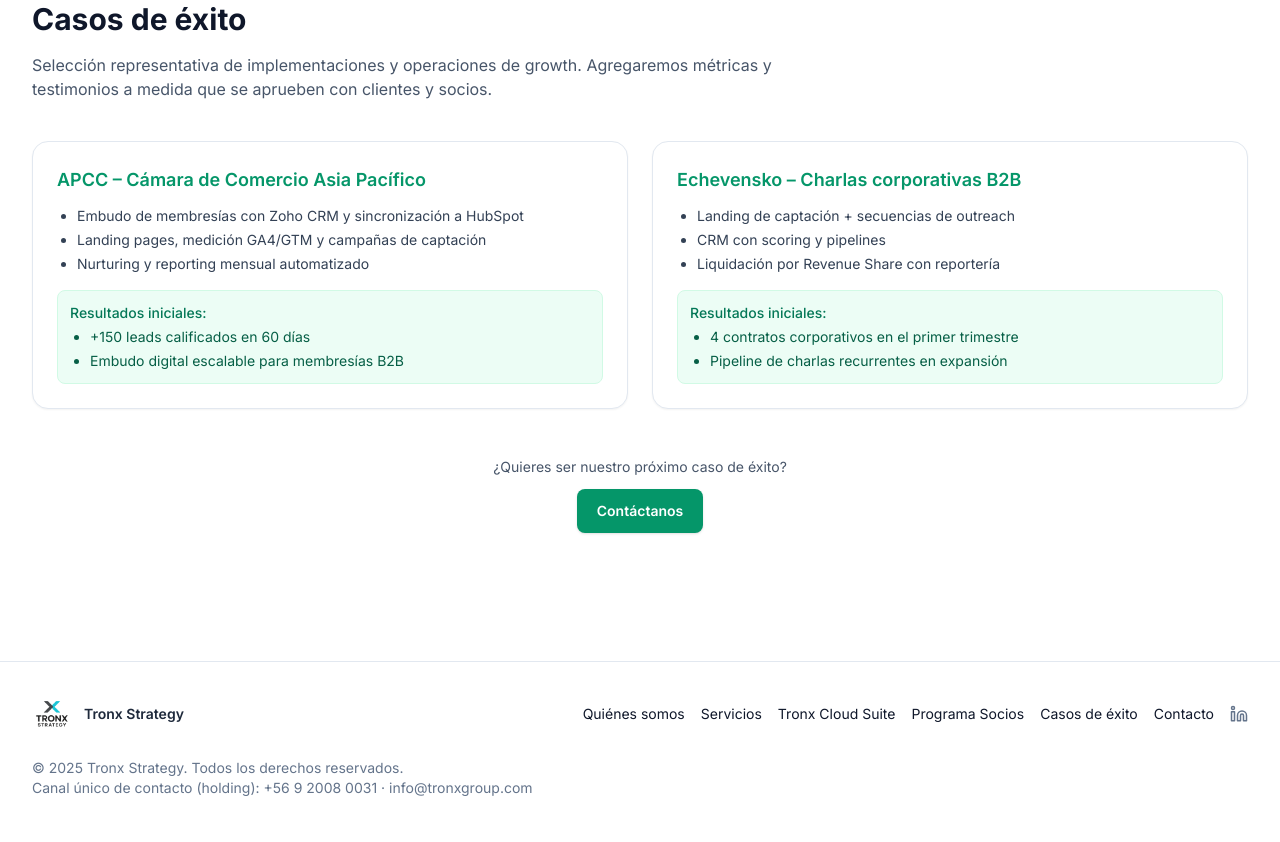
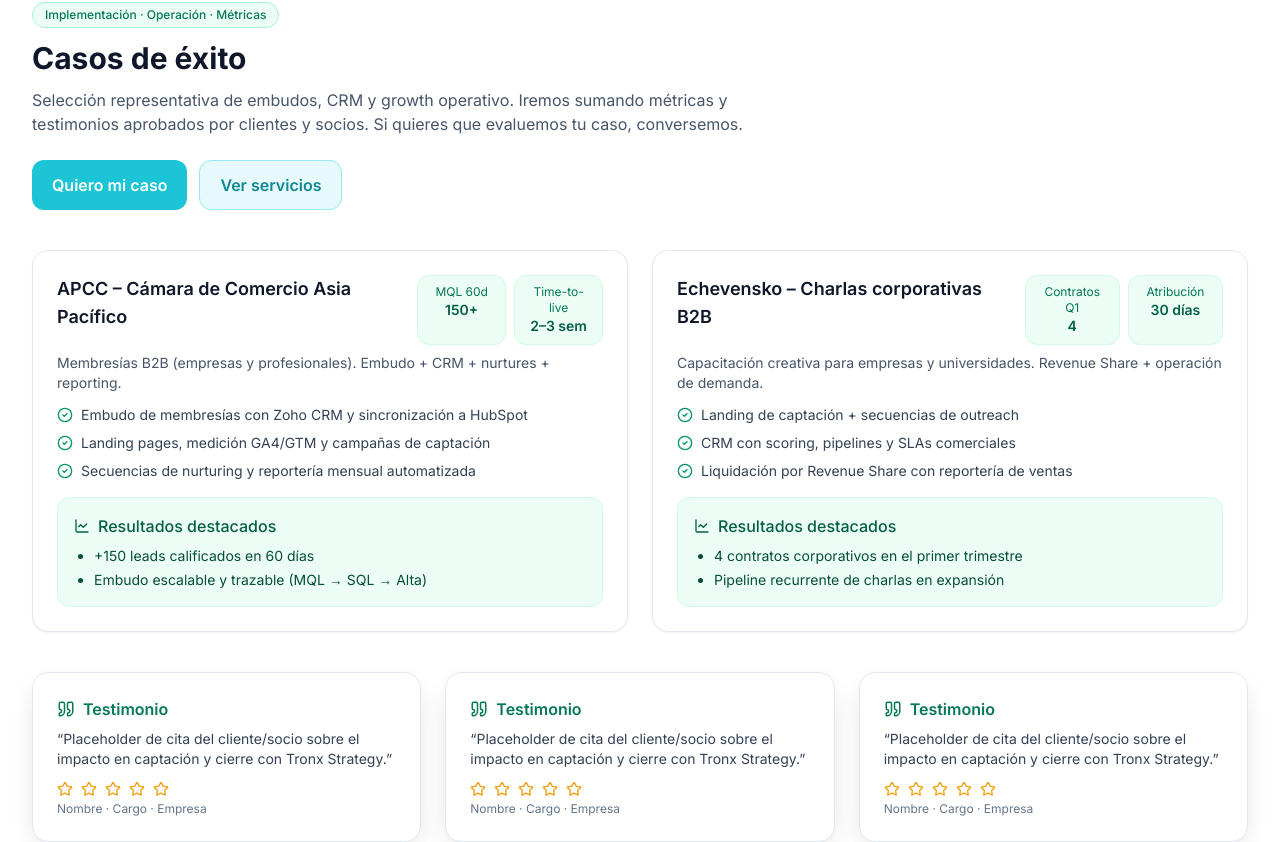
Before and after one commit to TronxGroup/Tronx-Strategy, a Next.js app: page /casos in a window 1280 px wide. Shown: the part 208-1050 px from the top of the page. Built offline with nearby package versions, Linux system fonts and the light colour scheme.

Commit message:
Update page.tsx

```diff
--- a/app/casos/page.tsx
+++ b/app/casos/page.tsx
@@ -1,26 +1,56 @@
 import Section from "@/components/Section";
+import { CheckCircle2, LineChart, Star, Quote } from "lucide-react";
 
 export const metadata = { title: "Casos de éxito – Tronx Strategy" };
 
 type CaseProps = {
   title: string;
+  context?: string;
   bullets: string[];
   results?: string[];
+  kpis?: { label: string; value: string }[];
 };
 
-function Case({ title, bullets, results }: CaseProps) {
+function KPI({ label, value }: { label: string; value: string }) {
   return (
-    <div className="card p-6 border border-slate-200 shadow-sm hover:shadow-md transition">
-      <h4 className="font-semibold text-lg text-emerald-600">{title}</h4>
-      <ul className="mt-3 text-sm text-slate-700 list-disc pl-5 space-y-1">
+    <div className="rounded-xl border border-emerald-100 bg-emerald-50 px-3 py-2 text-center">
+      <p className="text-xs text-emerald-700">{label}</p>
+      <p className="text-sm font-semibold text-emerald-800">{value}</p>
+    </div>
+  );
+}
+
+function Case({ title, context, bullets, results, kpis }: CaseProps) {
+  return (
+    <div className="card p-6 border border-slate-200 shadow-sm hover:shadow-md transition rounded-2xl bg-white">
+      <div className="flex items-start justify-between gap-4">
+        <h3 className="font-semibold text-lg text-slate-900">{title}</h3>
+        {kpis && kpis.length > 0 && (
+          <div className="grid grid-cols-2 gap-2 min-w-[180px]">
+            {kpis.map((k, i) => (
+              <KPI key={i} label={k.label} value={k.value} />
+            ))}
+          </div>
+        )}
+      </div>
+
+      {context && <p className="text-sm text-slate-600 mt-2">{context}</p>}
+
+      <ul className="mt-3 text-sm text-slate-700 space-y-2">
         {bullets.map((b, i) => (
-          <li key={i}>{b}</li>
+          <li key={i} className="flex items-start gap-2">
+            <CheckCircle2 size={16} className="text-emerald-600 mt-0.5" />
+            <span>{b}</span>
+          </li>
         ))}
       </ul>
+
       {results && (
-        <div className="mt-4 bg-emerald-50 border border-emerald-100 rounded-lg p-3 text-sm">
-          <p className="font-medium text-emerald-700">Resultados iniciales:</p>
-          <ul className="mt-1 list-disc pl-5 text-emerald-800 space-y-1">
+        <div className="mt-4 rounded-xl border border-emerald-100 bg-emerald-50 p-4">
+          <p className="font-medium text-emerald-800 flex items-center gap-2">
+            <LineChart size={16} /> Resultados destacados
+          </p>
+          <ul className="mt-2 list-disc pl-5 text-sm text-emerald-900 space-y-1">
             {results.map((r, i) => (
               <li key={i}>{r}</li>
             ))}
@@ -31,50 +61,100 @@ function Case({ title, bullets, results }: CaseProps) {
   );
 }
 
+function TestimonialCard() {
+  return (
+    <div className="card p-6 border border-slate-200 bg-white">
+      <div className="flex items-center gap-2 text-emerald-700">
+        <Quote size={18} />
+        <p className="font-semibold">Testimonio</p>
+      </div>
+      <p className="mt-2 text-sm text-slate-700">
+        “Placeholder de cita del cliente/socio sobre el impacto en captación y cierre con Tronx Strategy.”
+      </p>
+      <div className="mt-3 flex items-center gap-2 text-amber-500">
+        <Star size={16} /><Star size={16} /><Star size={16} /><Star size={16} /><Star size={16} />
+      </div>
+      <p className="mt-1 text-xs text-slate-500">Nombre · Cargo · Empresa</p>
+    </div>
+  );
+}
+
 export default function Page() {
   return (
     <Section className="py-16">
-      <h1 className="h2">Casos de éxito</h1>
-      <p className="p-muted mt-4 max-w-3xl">
-        Selección representativa de implementaciones y operaciones de growth.
-        Agregaremos métricas y testimonios a medida que se aprueben con clientes y socios.
-      </p>
+      {/* HERO */}
+      <div className="max-w-3xl">
+        <span className="inline-flex items-center rounded-full bg-emerald-50 text-emerald-700 border border-emerald-200 px-3 py-1 text-xs font-medium">
+          Implementación · Operación · Métricas
+        </span>
+        <h1 className="h2 mt-3">Casos de éxito</h1>
+        <p className="p-muted mt-3">
+          Selección representativa de embudos, CRM y growth operativo. Iremos sumando métricas y testimonios aprobados
+          por clientes y socios. Si quieres que evaluemos tu caso, conversemos.
+        </p>
+        <div className="mt-6 flex flex-wrap gap-3">
+          <a href="/contacto" className="btn btn-primary">Quiero mi caso</a>
+          <a href="/servicios" className="btn btn-secondary">Ver servicios</a>
+        </div>
+      </div>
 
+      {/* CASES GRID */}
       <div className="grid grid-cols-1 md:grid-cols-2 gap-6 mt-10">
         <Case
           title="APCC – Cámara de Comercio Asia Pacífico"
+          context="Membresías B2B (empresas y profesionales). Embudo + CRM + nurtures + reporting."
           bullets={[
             "Embudo de membresías con Zoho CRM y sincronización a HubSpot",
             "Landing pages, medición GA4/GTM y campañas de captación",
-            "Nurturing y reporting mensual automatizado",
+            "Secuencias de nurturing y reportería mensual automatizada",
           ]}
           results={[
             "+150 leads calificados en 60 días",
-            "Embudo digital escalable para membresías B2B",
+            "Embudo escalable y trazable (MQL → SQL → Alta)",
+          ]}
+          kpis={[
+            { label: "MQL 60d", value: "150+" },
+            { label: "Time-to-live", value: "2–3 sem" },
           ]}
         />
+
         <Case
           title="Echevensko – Charlas corporativas B2B"
+          context="Capacitación creativa para empresas y universidades. Revenue Share + operación de demanda."
           bullets={[
             "Landing de captación + secuencias de outreach",
-            "CRM con scoring y pipelines",
-            "Liquidación por Revenue Share con reportería",
+            "CRM con scoring, pipelines y SLAs comerciales",
+            "Liquidación por Revenue Share con reportería de ventas",
           ]}
           results={[
             "4 contratos corporativos en el primer trimestre",
-            "Pipeline de charlas recurrentes en expansión",
+            "Pipeline recurrente de charlas en expansión",
+          ]}
+          kpis={[
+            { label: "Contratos Q1", value: "4" },
+            { label: "Atribución", value: "30 días" },
           ]}
         />
       </div>
 
-      <div className="mt-12 text-center">
-        <p className="text-slate-600 text-sm">¿Quieres ser nuestro próximo caso de éxito?</p>
-        <a
-          href="/contacto"
-          className="inline-flex mt-3 items-center justify-center gap-2 rounded-lg bg-emerald-600 px-5 py-3 text-sm font-semibold text-white shadow hover:bg-emerald-500"
-        >
-          Contáctanos
-        </a>
+      {/* SOCIAL PROOF / TESTIMONIOS (placeholder) */}
+      <div className="grid grid-cols-1 md:grid-cols-3 gap-6 mt-10">
+        <TestimonialCard />
+        <TestimonialCard />
+        <TestimonialCard />
+      </div>
+
+      {/* CTA FINAL */}
+      <div className="card p-6 mt-12 border border-slate-200 rounded-2xl bg-gradient-to-br from-emerald-50 to-white text-center">
+        <h2 className="text-xl font-bold text-slate-900">¿Quieres ser nuestro próximo caso?</h2>
+        <p className="text-sm text-slate-700 mt-2">
+          Diseñamos el embudo, activamos campañas, operamos CRM y reportamos KPIs de negocio. Empieza con una evaluación sin costo.
+        </p>
+        <div className="mt-4 flex flex-wrap gap-3 justify-center">
+          <a href="/contacto" className="btn btn-primary">Conversemos</a>
+          <a href="/servicios/programa-socios" className="btn btn-secondary">Programa Socios</a>
+          <a href="/servicios/tronx-cloud" className="btn btn-ghost">Tronx Cloud Suite</a>
+        </div>
       </div>
     </Section>
   );
```
